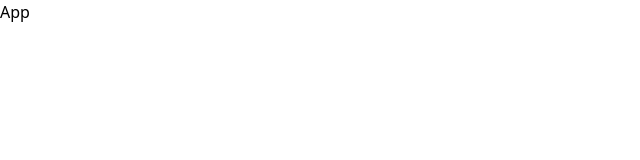
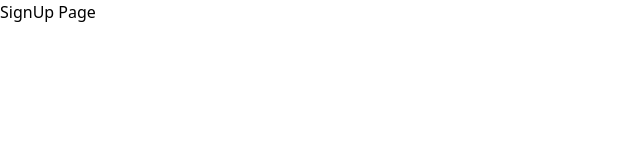
Before and after one commit to ra5007/MERN-ESTATE, a React (Vite) app in the folder client/: page /sign-up in a window 1280 px wide. Shown: the top 160 px of the page, without its empty margins (0-640 px from the left). Built offline with nearby package versions, Linux system fonts and the light colour scheme.

Commit message:
adding all pages

```diff
--- a/client/package.json
+++ b/client/package.json
@@ -11,7 +11,8 @@
   },
   "dependencies": {
     "react": "^18.2.0",
-    "react-dom": "^18.2.0"
+    "react-dom": "^18.2.0",
+    "react-router-dom": "^6.16.0"
   },
   "devDependencies": {
     "@types/react": "^18.2.15",
--- a/client/src/App.jsx
+++ b/client/src/App.jsx
@@ -1,10 +1,23 @@
-import React from 'react'
+import React from 'react';
+import {BrowserRouter, Routes,Route} from 'react-router-dom';
+import Home from './assets/pages/Home';
+import SignIn from './assets/pages/SignIn';
+import SignUp from './assets/pages/SignUp';
+import About from './assets/pages/About';
+import Profile from './assets/pages/Profile';
+
 
 function App() {
   return (
-    <div>
-      <h1 className='text-red-500'>App</h1>
-    </div>
+  <BrowserRouter>
+    <Routes>
+      <Route path="/" element={<Home/>} />
+      <Route path="/sign-in" element={<SignIn/>} />
+      <Route path="/sign-up" element={<SignUp/>} />
+      <Route path="/profile" element={<Profile/>} />
+      <Route path="/about" element={<About/>} />
+  </Routes>
+  </BrowserRouter>
   )
 }
 
--- /dev/null
+++ b/client/src/assets/pages/About.jsx
@@ -0,0 +1,11 @@
+import React from 'react'
+
+function About() {
+  return (
+    <div>
+      About Page
+    </div>
+  )
+}
+
+export default About
--- /dev/null
+++ b/client/src/assets/pages/Home.jsx
@@ -0,0 +1,9 @@
+import React from 'react'
+
+export default function Home() {
+  return (
+    <div>
+      HomePage
+    </div>
+  )
+}
--- /dev/null
+++ b/client/src/assets/pages/Profile.jsx
@@ -0,0 +1,11 @@
+import React from 'react'
+
+function Profile() {
+  return (
+    <div>
+      Profile Page
+    </div>
+  )
+}
+
+export default Profile
--- /dev/null
+++ b/client/src/assets/pages/SignIn.jsx
@@ -0,0 +1,11 @@
+import React from 'react'
+
+function SignIn() {
+  return (
+    <div>
+      Sigin Page
+    </div>
+  )
+}
+
+export default SignIn
--- /dev/null
+++ b/client/src/assets/pages/SignUp.jsx
@@ -0,0 +1,11 @@
+import React from 'react'
+
+function SignUp() {
+  return (
+    <div>
+      SignUp Page
+    </div>
+  )
+}
+
+export default SignUp
```
Also changed, not shown: 1 other file (tests, documents, lock files or other folders).
